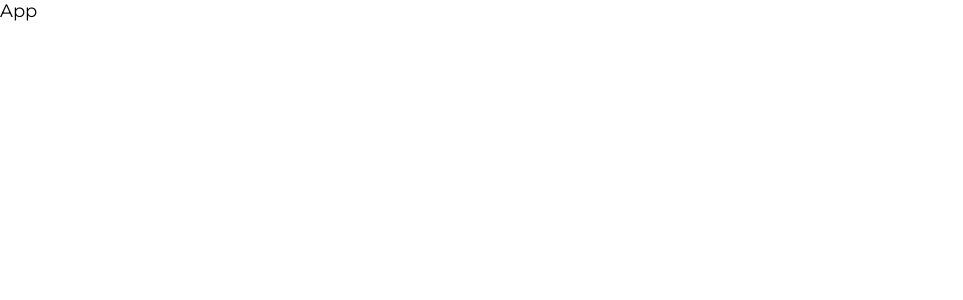
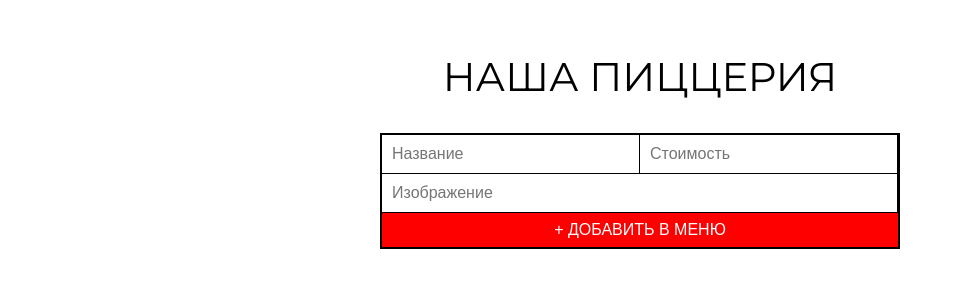
Before and after one commit to Jovanni099/React-TypeScript-PizzaShop, a React (Vite) app in the folder vite-project/: page / in a window 1280 px wide. Shown: the top 300 px of the page, without its empty margins (0-963 px from the left). Built offline with nearby package versions, Linux system fonts and the light colour scheme.

Commit message:
Создали компонент AddPizzaForm
При сабмите формы надо теперь собирать новый объект пиццы в рамках новой модели и куда-то отправлять

```diff
--- a/vite-project/src/App.tsx
+++ b/vite-project/src/App.tsx
@@ -1,5 +1,6 @@
 // import React from 'react';
 import './App.css';
+import { AddPizzaForm } from './components/AddPizzaForm';
 
 let pizza: string = 'salami';
 pizza = 'cheese';
@@ -44,8 +45,15 @@ let number: null | number = null;
 
 
 
-export const App = () => {
+export const App: React.FC = () => {
   return (
-    <div>App</div>
+    <div className='App'>
+      <div className="wrap">
+        <span className="heading">
+          Наша пиццерия
+        </span>
+        <AddPizzaForm />
+      </div>
+    </div>
   )
 }
--- /dev/null
+++ b/vite-project/src/components/AddPizzaForm.tsx
@@ -0,0 +1,60 @@
+import React, { ChangeEvent, FC, FormEvent } from 'react'
+import './styles.css'
+import { useState } from 'react'
+
+const initState = {
+    title: '',
+    price: '',
+    img: ''
+}
+
+
+
+export const AddPizzaForm: React.FC = () => {
+    const [newPizza, setNewPizza] = useState<{ title: string, price: string, img: string }>(initState)
+
+    const handleChange = (e: ChangeEvent<HTMLElement>) => {
+        // console.log('handle change >>', e.target);
+        const { name, value } = e.target;
+        console.log('name:', name);
+        console.log('value:', value);
+        setNewPizza({
+            ...newPizza,
+            [name]: value
+        })
+    }
+
+    const handleSubmit = (e: FormEvent<HTMLFormElement>) => {
+        e.preventDefault()
+        console.log('handle change >>', e.target);
+    }
+
+    console.log(newPizza);
+
+
+    return (
+        <form onSubmit={handleSubmit}>
+            <input type="text"
+                name="title"
+                placeholder="Название"
+                value={newPizza.title}
+                onChange={handleChange}
+            />
+            <input type="text"
+                name="price"
+                placeholder="Стоимость"
+                value={newPizza.price}
+                onChange={handleChange}
+            />
+            <input type="text"
+                name="img"
+                placeholder="Изображение"
+                value={newPizza.img}
+                onChange={handleChange}
+            />
+            <button type='submit'>
+                + Добавить в меню
+            </button>
+        </form>
+    )
+}
```
Also changed, not shown: vite-project/src/components/AppPizzaForm.tsx (deleted, +0 -42 lines).
